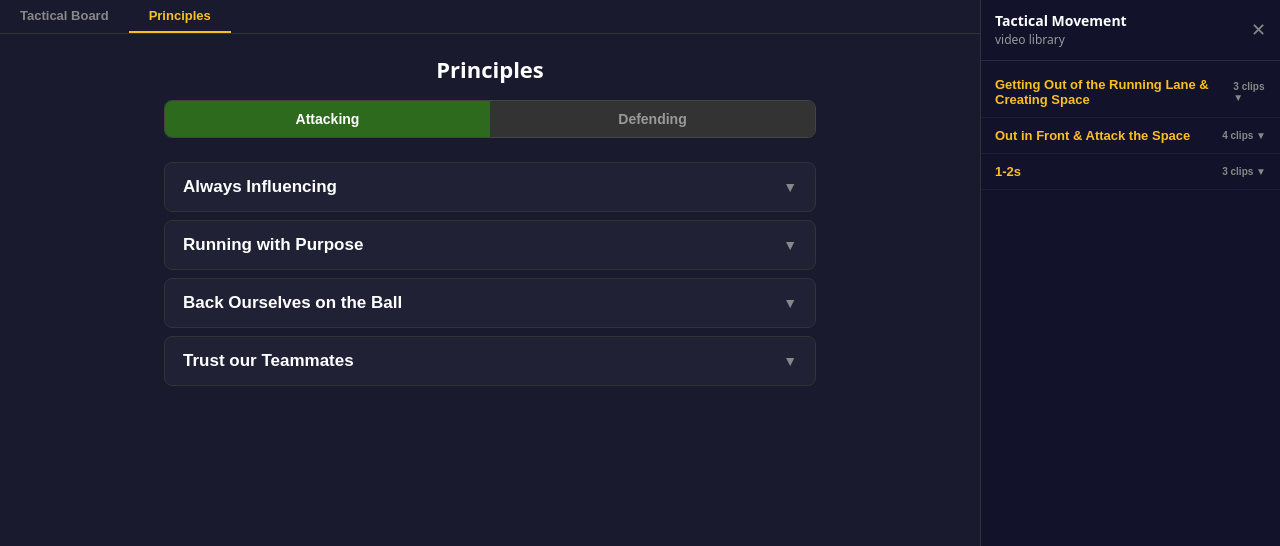
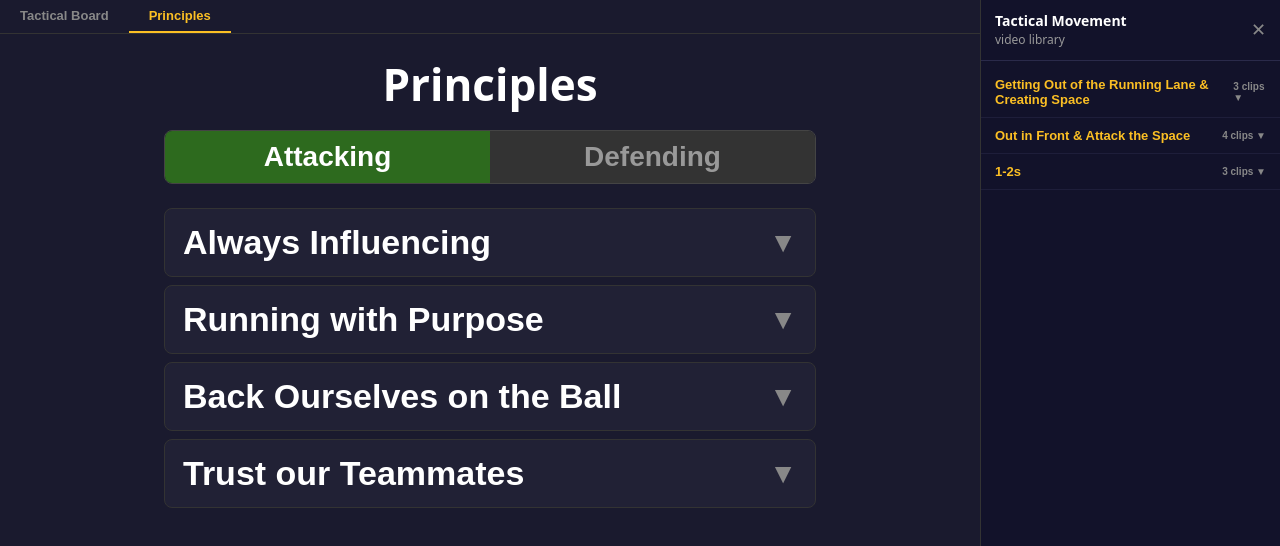
Before and after one commit to claycoyle/gaa-tactical-board, a React (Vite) app: page / in a window 1280 px wide. Both pictures are taken after a click on the button "Principles". Shown: the top 546 px of the page. Built offline with nearby package versions, Linux system fonts and the light colour scheme.

Commit message:
Update App.jsx

```diff
--- a/src/App.jsx
+++ b/src/App.jsx
@@ -106,14 +106,14 @@ const PrinciplesTab = () => {
   const items = principles[mode];
   return (
     <div style={{ flex:1, display:"flex", flexDirection:"column", padding:"20px 24px", overflow:"auto", maxWidth:700, margin:"0 auto", width:"100%" }}>
-      <h2 style={{ color:"#fff", fontSize:22, fontWeight:700, textAlign:"center", marginBottom:16 }}>Principles</h2>
+      <h2 style={{ color:"#fff", fontSize:44, fontWeight:700, textAlign:"center", marginBottom:16 }}>Principles</h2>
       <div style={{ display:"flex", gap:0, marginBottom:24, borderRadius:8, overflow:"hidden", border:"1px solid #444" }}>
         <button onClick={() => { setMode("attacking"); setOpenIdx(null); }}
-          style={{ flex:1, padding:"10px 0", border:"none", cursor:"pointer", fontSize:14, fontWeight:700, background: mode==="attacking"?"#2d6a1e":"#333", color: mode==="attacking"?"#fff":"#999" }}>
+          style={{ flex:1, padding:"10px 0", border:"none", cursor:"pointer", fontSize:28, fontWeight:700, background: mode==="attacking"?"#2d6a1e":"#333", color: mode==="attacking"?"#fff":"#999" }}>
           Attacking
         </button>
         <button onClick={() => { setMode("defending"); setOpenIdx(null); }}
-          style={{ flex:1, padding:"10px 0", border:"none", cursor:"pointer", fontSize:14, fontWeight:700, background: mode==="defending"?"#8b1a1a":"#333", color: mode==="defending"?"#fff":"#999" }}>
+          style={{ flex:1, padding:"10px 0", border:"none", cursor:"pointer", fontSize:28, fontWeight:700, background: mode==="defending"?"#8b1a1a":"#333", color: mode==="defending"?"#fff":"#999" }}>
           Defending
         </button>
       </div>
@@ -122,11 +122,11 @@ const PrinciplesTab = () => {
           <div key={i} style={{ background: openIdx===i?"rgba(255,255,255,0.08)":"rgba(255,255,255,0.03)", border:"1px solid", borderColor: openIdx===i?(mode==="attacking"?"#4a9e2f":"#c0392b"):"#333", borderRadius:8, overflow:"hidden" }}>
             <button onClick={() => setOpenIdx(openIdx===i?null:i)}
               style={{ width:"100%", textAlign:"left", padding:"14px 18px", border:"none", cursor:"pointer", background:"transparent", display:"flex", justifyContent:"space-between", alignItems:"center" }}>
-              <span style={{ color:"#fff", fontSize:17, fontWeight:700 }}>{item.title}</span>
-              <span style={{ color:"#888", fontSize:14, marginLeft:12 }}>{openIdx===i?"▲":"▼"}</span>
+              <span style={{ color:"#fff", fontSize:34, fontWeight:700 }}>{item.title}</span>
+              <span style={{ color:"#888", fontSize:28, marginLeft:12 }}>{openIdx===i?"▲":"▼"}</span>
             </button>
             {openIdx===i && (
-              <div style={{ padding:"0 18px 16px", color:"#ccc", fontSize:14, lineHeight:1.6 }}>{item.desc}</div>
+              <div style={{ padding:"0 18px 16px", color:"#ccc", fontSize:28, lineHeight:1.6 }}>{item.desc}</div>
             )}
           </div>
         ))}
```
